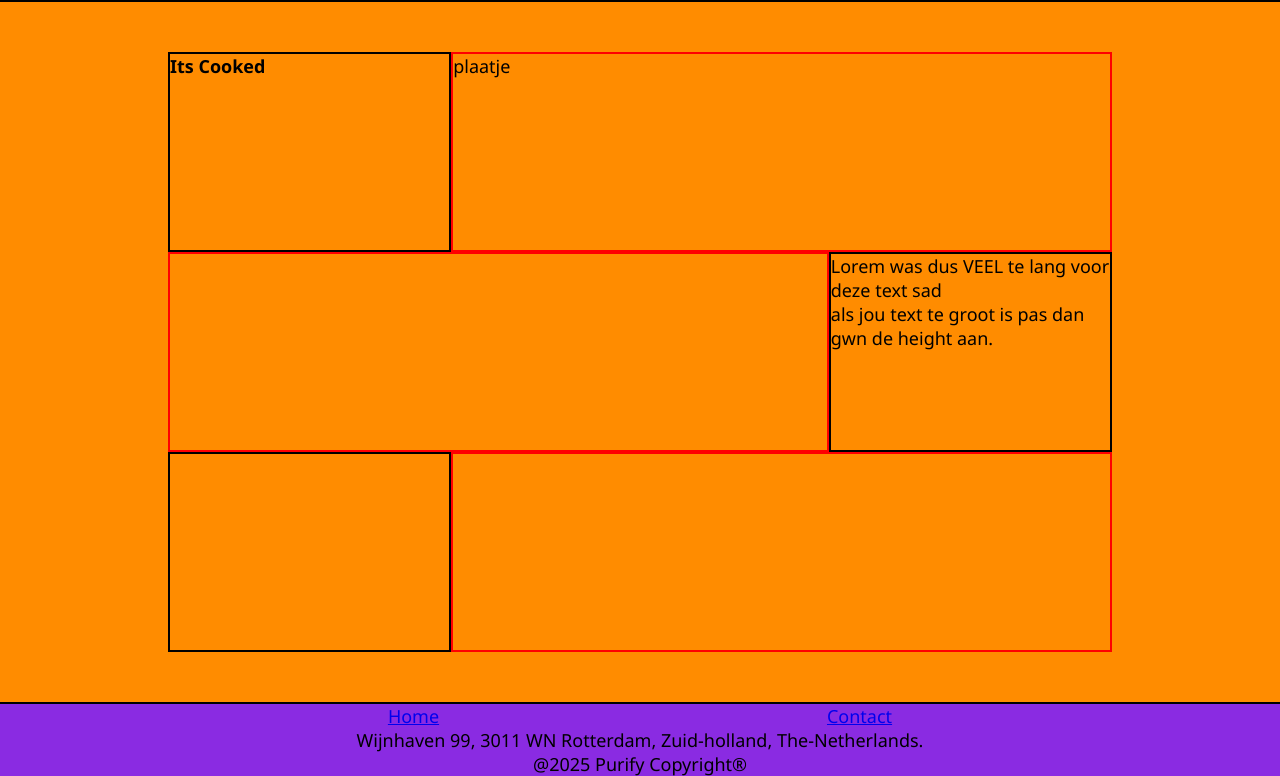
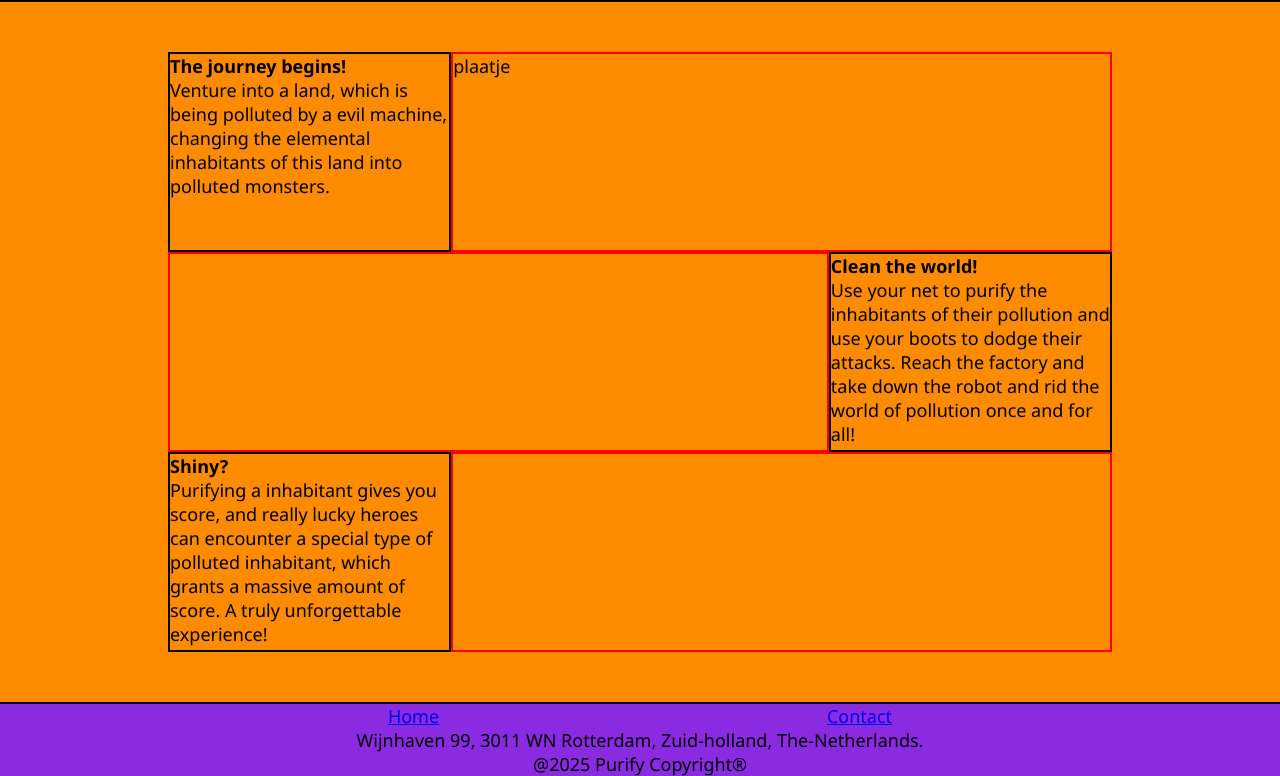
Before and after one commit to Thomasplie/PromoPageNetna, a plain HTML site: page index.html in a window 1280 px wide. Shown: the part 494-1270 px from the top of the page. Drawn offline with Linux system fonts and the light colour scheme.

Commit message:
Added images and text

```diff
--- a/index.html
+++ b/index.html
@@ -47,9 +47,12 @@
             <section class="left-text">
 
                 <div class="text-container">
-                    <h2 class="text-header">Its Cooked</h2>
+                    <h2 class="text-header">The journey begins!</h2>
                     <article>
                         <!-- in articles komen de text-->
+                        Venture into a land, which is being polluted by a evil machine, changing the elemental
+                        inhabitants of this land into
+                        polluted monsters.
                     </article>
                 </div>
                 <div class="image-container">
@@ -65,11 +68,12 @@
                     <!--   in de divs komen plaatjes -->
                 </div>
                 <div class="text-container">
-                    <h2 class="text-header"></h2>
+                    <h2 class="text-header">Clean the world!</h2>
                     <article>
                         <!-- in articles komen de text-->
-                        <p>Lorem was dus VEEL te lang voor deze text sad <br>
-                            als jou text te groot is pas dan gwn de height aan.
+                        <p>Use your net to purify the inhabitants of their pollution and use your boots to dodge their
+                            attacks.
+                            Reach the factory and take down the robot and rid the world of pollution once and for all!
                         </p>
                     </article>
                 </div>
@@ -79,9 +83,14 @@
             <section class="left-text">
 
                 <div class="text-container">
-                    <h2 class="text-header"></h2>
+                    <h2 class="text-header">Shiny?</h2>
                     <article>
                         <!-- in articles komen de text-->
+                        Purifying a inhabitant gives you score, and really lucky heroes can encounter a special type of
+                        polluted inhabitant,
+                        which grants a massive amount of score.
+
+                        A truly unforgettable experience!
                     </article>
                 </div>
                 <div class="image-container">
```
Also changed, not shown: Images/Handleiding/controls.png (added), Images/Handleiding/final_boss.png (added), Images/Handleiding/level_one.png (added), Images/Handleiding/level_three.png (added), Images/Handleiding/level_two.png (added), Images/Handleiding/victory_banner.png (added), Images/Handleiding/water_poluted.png (added), Images/Handleiding/water_purify.png (added), Images/Handleiding/wind_poluted.png (added), Images/Handleiding/wind_purify.png (added).
